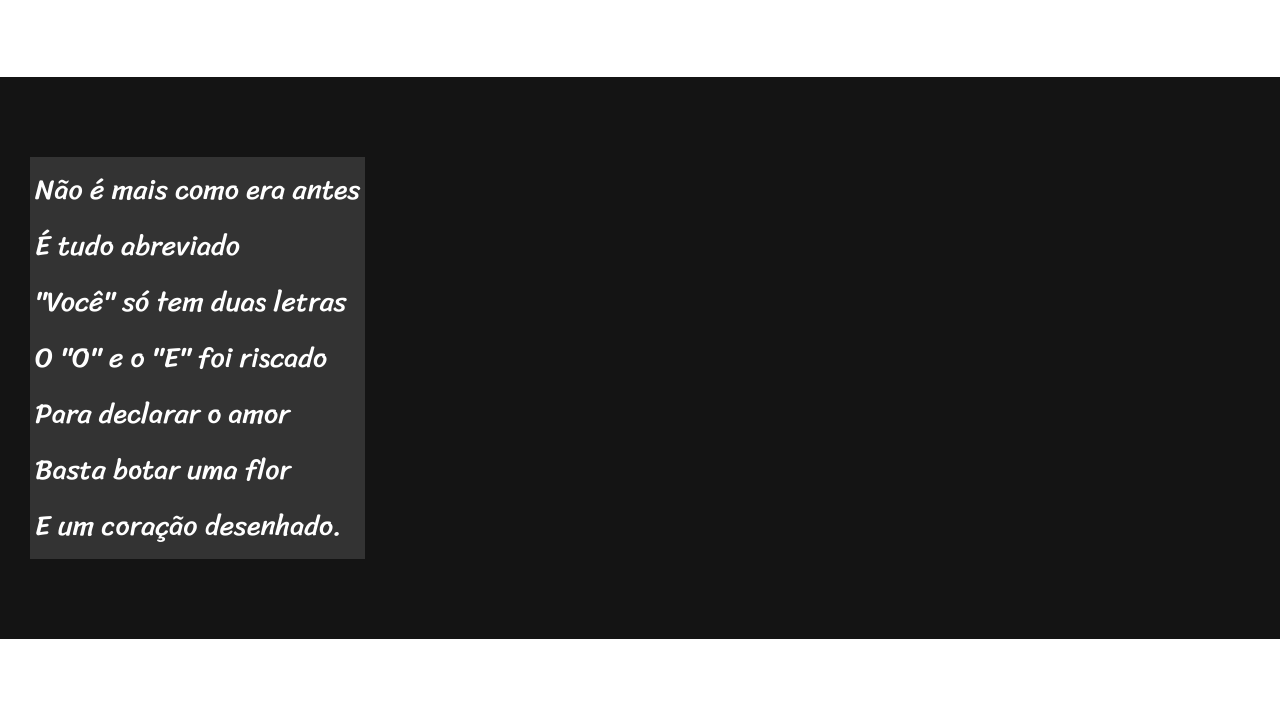
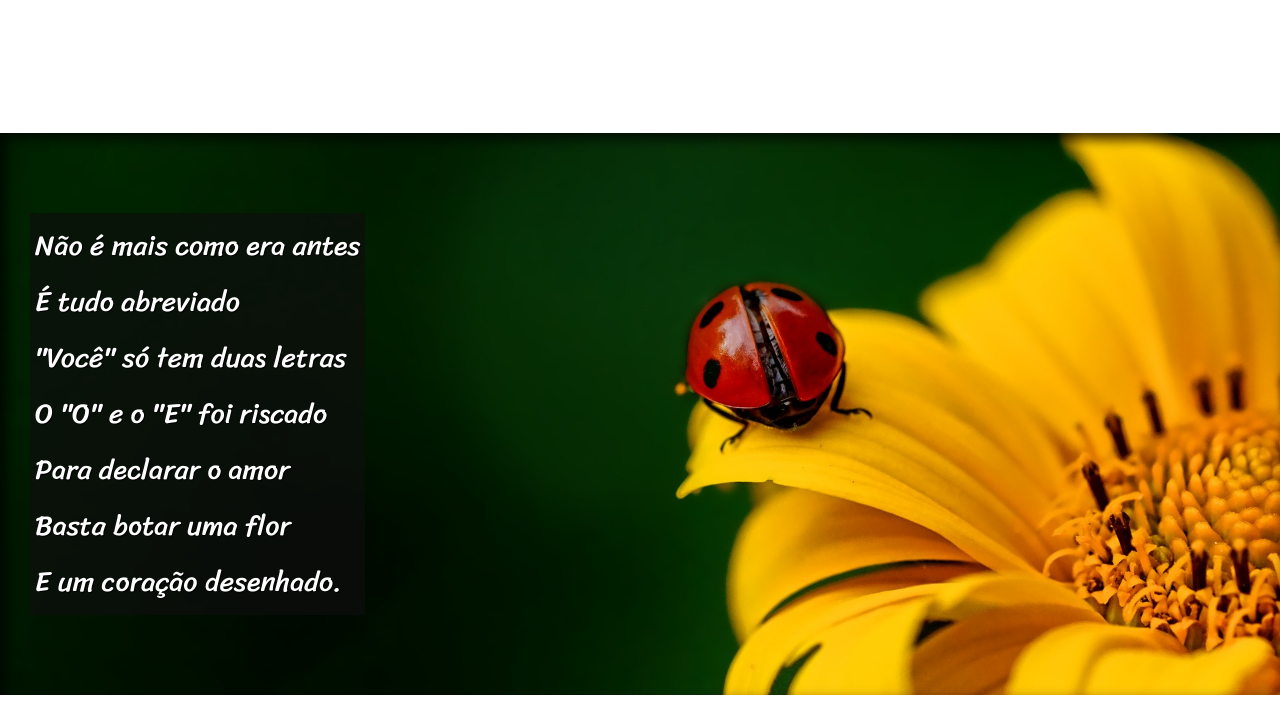
Before and after one commit to Azulao8/html-css, a plain HTML site: page desafios/d012/index.html in a window 1280 px wide. Shown: the part 682-1398 px from the top of the page. Drawn offline with Linux system fonts and the light colour scheme.

Commit message:
cordel terminado

```diff
--- a/desafios/d012/index.html
+++ b/desafios/d012/index.html
@@ -25,7 +25,7 @@
         </p>
     </section>
 
-    <section class="imagem">
+    <section class="imagem" id="img01">
         <p>
             Não é mais como era antes <br>
             É tudo abreviado <br>
@@ -59,7 +59,7 @@
         </p>
     </section>
 
-    <section class="imagem">
+    <section class="imagem" id="img02">
         <p>
             Tenho saudade das cartas <br>
             Escritas com a própria mão <br>
--- a/desafios/d012/style.css
+++ b/desafios/d012/style.css
@@ -61,15 +61,32 @@ section {
     font-size: 3.5vh;
 }
 
+section > p {
+    padding-bottom: 2em;
+}
+
 section.imagem {
     background-color: rgb(20, 20, 20);
     color: white;
+    box-shadow: inset 6px 6px 13px 0px rgba(0, 0, 0, 0.726);
+    background-size: cover;
+    background-attachment: fixed;
 }
 
 section.imagem > p {
-    background-color: rgb(51, 51, 51);
+    background-color: rgba(14, 14, 14, 0.685);
     display: inline-block;
     padding: 5px;
+    text-shadow: 1px 1px 0px black;
+}
+
+section#img01 {
+    background-image: url('imagens/background001.jpg');
+    background-position: right center;
+}
+
+section#img02 {
+    background-image: url('imagens/background002.jpg');
 }
 
 footer {
```
